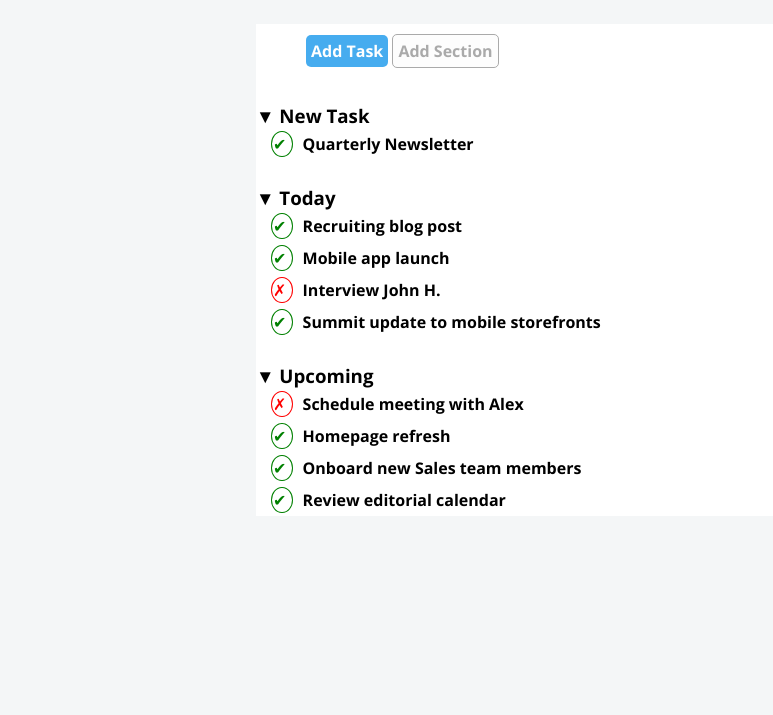
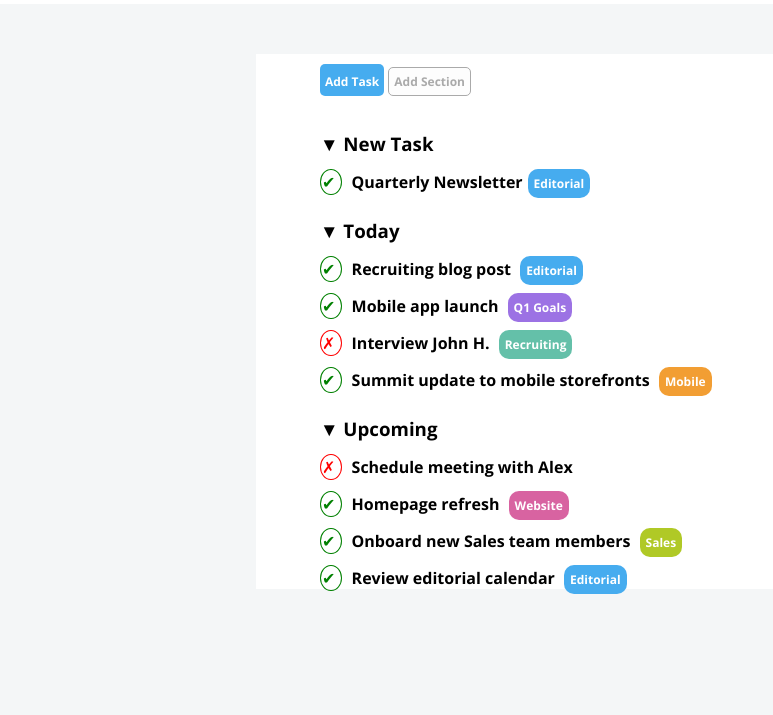
Before and after one commit to Andriy-Kolokolov/html-css-toboolist, a plain HTML site: page index.html in a window 1280 px wide. Shown: the part 85-800 px from the top of the page, without its empty margins (0-773 px from the left). Drawn offline with nearby package versions, Linux system fonts and the light colour scheme.

Commit message:
task categories added, code style improvement

```diff
--- a/assets/style.css
+++ b/assets/style.css
@@ -12,6 +12,7 @@ body {
 }
 
 header {
+    padding: 15px;
     background: white;
     position: relative;
 }
@@ -34,8 +35,7 @@ main {
 
 .navbar {
     background: white;
-    padding: 10px 50px 10px;
-    margin-bottom: 1px;
+    padding: 10px 5vw 10px;
 }
 
 .navbar ul li {
@@ -47,6 +47,7 @@ main {
 .navbar ul li a {
     text-decoration: none;
     color: white;
+    font-size: 12px;
 }
 
 .navbar #btn-add-task {
@@ -57,21 +58,23 @@ main {
     color: #aaaaaa;
     background: #fdfdfd;
     border: 1px solid #aaaaaa;
+    font-size: 12px;
 }
 
 section {
     margin-top: 25px;
+    padding-left: 5vw;
 }
 
 section li {
-    padding: 5px 15px 5px;
+    padding-top: 15px;
 }
 
-section ul{
+section ul {
     list-style: none;
 }
 
-ul .checked::before {
+section ul .checked::before {
     padding: 1px;
     margin-right: 10px;
     color: green;
@@ -80,7 +83,7 @@ ul .checked::before {
     border-radius: 50%;
 }
 
-ul .unchecked::before {
+section ul .unchecked::before {
     padding: 1px;
     margin-right: 10px;
     color: red;
@@ -88,3 +91,36 @@ ul .unchecked::before {
     border: 1px solid red;
     border-radius: 50%;
 }
+
+section ul li div {
+    margin-left: 5px;
+    padding: 6px;
+    color: white;
+    font-size: 12px;
+    display: inline;
+    border-radius: 10px;
+}
+
+section ul .editorial-category {
+    background: #46acef;
+}
+
+section ul .q1goals-category {
+    background: #9c72e4;
+}
+
+section ul .recruiting-category {
+    background: #64c0a9;
+}
+
+section ul .mobile-category {
+    background: #f29e33;
+}
+
+section ul .website-category {
+    background: #d863a1;
+}
+
+section ul .sales-category {
+    background: #b0c926;
+}
--- a/index.html
+++ b/index.html
@@ -38,7 +38,7 @@
             <section>
                 <h3>▼ New Task</h3>
                 <ul>
-                    <li class="checked">Quarterly Newsletter</li>
+                    <li class="checked">Quarterly Newsletter<div class="editorial-category">Editorial</div></li>
                 </ul>
             </section>
 
@@ -46,10 +46,10 @@
             <section>
                 <h3>▼ Today</h3>
                 <ul>
-                    <li class="checked">Recruiting blog post</li>
-                    <li class="checked">Mobile app launch</li>
-                    <li class="unchecked">Interview John H.</li>
-                    <li class="checked">Summit update to mobile storefronts</li>
+                    <li class="checked">Recruiting blog post <div class="editorial-category">Editorial</div></li>
+                    <li class="checked">Mobile app launch <div class="q1goals-category">Q1 Goals</div></li>
+                    <li class="unchecked">Interview John H. <div class="recruiting-category">Recruiting</div></li>
+                    <li class="checked">Summit update to mobile storefronts <div class="mobile-category">Mobile</div></li>
                 </ul>
             </section>
 
@@ -58,9 +58,9 @@
                 <h3>▼ Upcoming</h3>
                 <ul>
                     <li class="unchecked">Schedule meeting with Alex</li>
-                    <li class="checked">Homepage refresh</li>
-                    <li class="checked">Onboard new Sales team members</li>
-                    <li class="checked">Review editorial calendar</li>
+                    <li class="checked">Homepage refresh <div class="website-category">Website</div></li>
+                    <li class="checked">Onboard new Sales team members <div class="sales-category">Sales</div></li>
+                    <li class="checked">Review editorial calendar <div class="editorial-category">Editorial</div></li>
                 </ul>
             </section>
 
```
